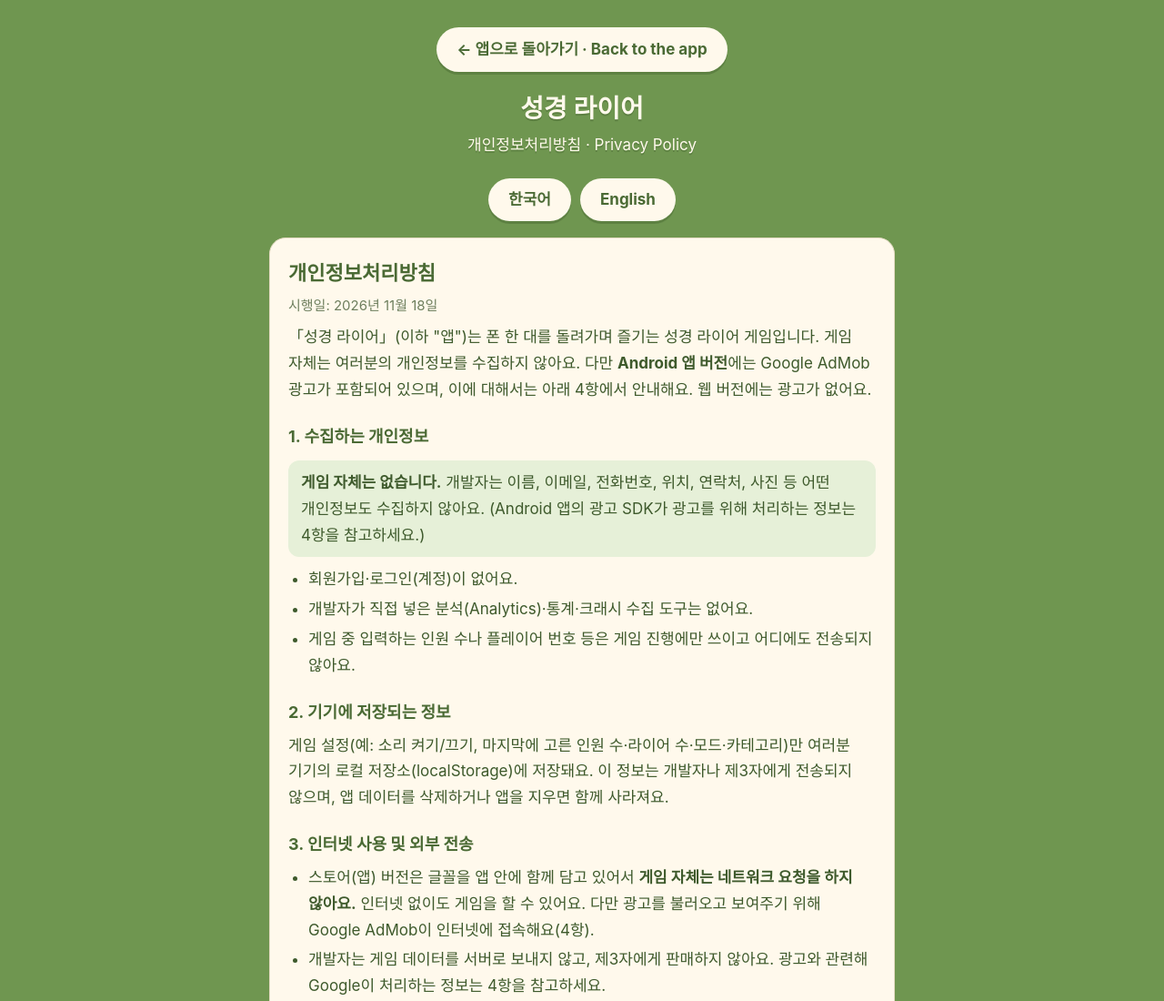
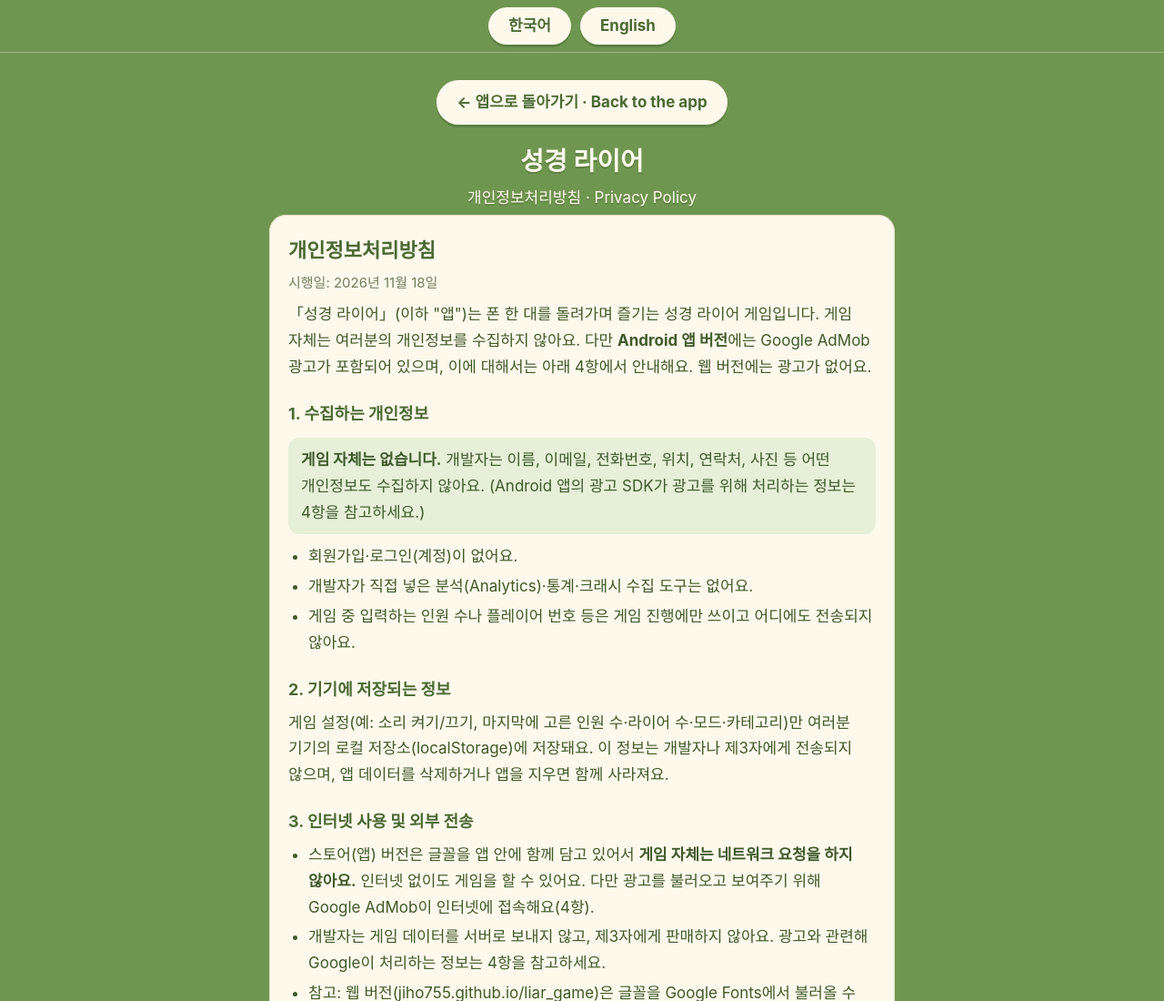
Before and after one commit to jiho755/liar_game, a plain HTML site: page privacy.html in a window 1280 px wide. Shown: the top 1100 px of the page at 91% size. Drawn offline with Linux system fonts and the light colour scheme.

Commit message:
privacy: 언어 전환 버튼을 화면 최상단에 고정(sticky)
#ko/#en 해시로 열려도 한국어/English 버튼이 항상 보이도록 상단 바로 이동

Co-Authored-By: Claude Sonnet 5.5 <noreply@anthropic.com>
Claude-Session: https://claude.ai/code/session_01EQm3D4pGp6q2oVcbMuw8fQ

```diff
--- a/privacy.html
+++ b/privacy.html
@@ -15,6 +15,9 @@ header{text-align:center;color:var(--cream);padding:12px 0 4px}
 header h1{margin:0;font-size:28px;line-height:1.3;text-shadow:0 2px 0 rgba(60,90,40,.35)}
 header p{margin:6px 0 0;color:var(--cream2)}
 nav{display:flex;gap:10px;justify-content:center;margin:18px 0}
+nav.langbar{position:sticky;top:0;z-index:10;margin:0;padding:8px 12px;background:var(--green);border-bottom:1.5px solid rgba(255,249,236,.35)}
+nav.langbar a{min-height:40px;padding:6px 22px}
+section{scroll-margin-top:64px}
 nav a{display:inline-block;min-height:44px;padding:9px 22px;border-radius:99px;background:var(--cream);color:var(--olive);font-weight:700;text-decoration:none;box-shadow:0 3px 0 rgba(60,90,40,.35)}
 nav a:focus-visible,.top:focus-visible{outline:3px solid #fff;outline-offset:2px}
 section{background:var(--cream);border:1.5px solid var(--line);border-radius:18px;padding:20px 20px 12px;margin:0 0 18px}
@@ -35,16 +38,15 @@ footer{text-align:center;color:var(--cream2);font-size:14px;margin-top:8px}
 </style>
 </head>
 <body>
+<nav class="langbar" aria-label="언어 선택 / Language">
+<a href="#ko">한국어</a>
+<a href="#en">English</a>
+</nav>
 <div class="wrap" id="top">
 <div class="back"><a class="backapp" href="https://jiho755.github.io/liar_game/">← 앱으로 돌아가기 · Back to the app</a></div>
 <header>
 <h1>성경 라이어<br><small style="font-size:17px;font-weight:400">개인정보처리방침 · Privacy Policy</small></h1>
 </header>
-<nav aria-label="언어 선택 / Language">
-<a href="#ko">한국어</a>
-<a href="#en">English</a>
-</nav>
-
 <section id="ko" lang="ko">
 <h2>개인정보처리방침</h2>
 <p class="date">시행일: 2026년 11월 18일</p>
```
